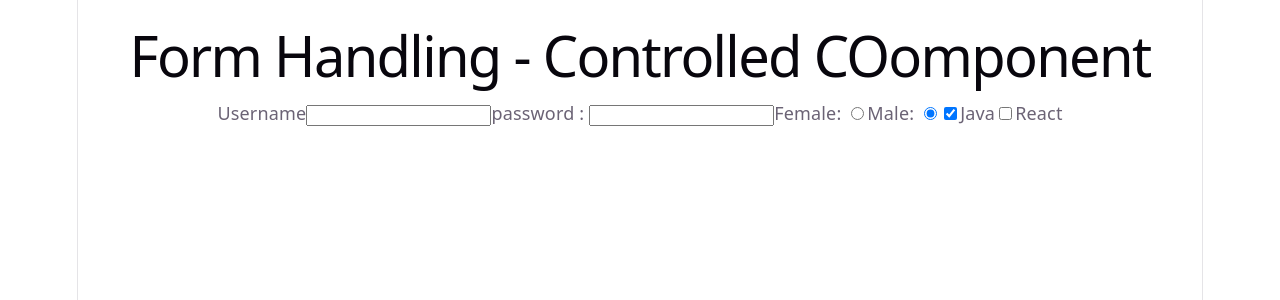
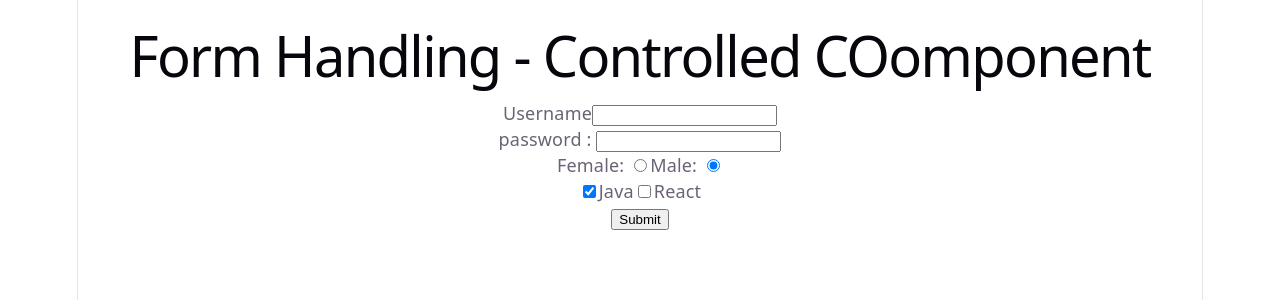
Before and after one commit to shalini06mittal/TS_React_PCF_WS, a React (Vite) app in the folder ReactDemos/portfolio-app/: page / in a window 1280 px wide. Shown: the top 300 px of the page. Built offline with nearby package versions, Linux system fonts and the light colour scheme.

Commit message:
react forms validation

```diff
--- a/ReactDemos/portfolio-app/src/demos/AddForm.tsx
+++ b/ReactDemos/portfolio-app/src/demos/AddForm.tsx
@@ -6,6 +6,8 @@ interface CustomerProps{
     gender:string;
     skills:string[]
 }
+
+type FormErrors = Partial<Record<keyof CustomerProps, string>>
 
 export default function AddForm() {
 
@@ -29,6 +31,7 @@ export default function AddForm() {
 //   const [gender, setGender] = useState<string>('Male');
 
     const [form, setform] = useState<CustomerProps>({name:'', password:'', gender:'male', skills : ['Java']})
+    const [newErrors, setnewErrors] = useState<FormErrors>()
 
     const handleNameChange = (e: React.ChangeEvent<HTMLInputElement>)=>{
         const { name , value, type} = e.target;
@@ -72,27 +75,64 @@ export default function AddForm() {
             else
             setform(prev => ({...prev , [name]: value}))
     }
+
+
+    const validateField = (name : keyof CustomerProps, value : unknown): string =>{
+        switch(name){
+            case 'name':
+                if(!String(value).trim()) return "Name is required"
+                if(String(value).trim().length<2) return "Name must be atleast 2 characters long"
+                return '';
+            case 'password':
+                if(!String(value).trim()) return "password is required"
+                if(String(value).trim().length<8) return "password must be atleast 8 characters long"
+                return '';
+            default:
+                return '';
+        }
+    }
+
+    const submit = (e: React.FormEvent)=>{
+            e.preventDefault();
+            const newErrors : FormErrors = {};
+            (Object.keys(form) as (keyof CustomerProps)[]).forEach(key=>{
+                const msg = validateField(key, form[key])
+                if(msg) newErrors[key]= msg
+            })
+            if(Object.keys(newErrors).length > 0){
+                console.log('Form has errors');
+                return;
+
+            }
+            console.log('form submitted');
+
+    }
   return (
     <div>
         {/* <form onSubmit={submit}>
             <input type="text" name="username" id="" />
             <input type="submit" value='Submit'/>
         </form> */}
+
+        <div>
         <label htmlFor="username">Username</label>
         <input type="text" name='name'
             value={form.name}
             //  onChange={handleNameChange}
             onChange={handleChange}
             id="username" />
-
-
+            {newErrors?.name}
+        </div>
+        <div>
          <label htmlFor="password">password : </label>
         <input type="password" name='password'
             value={form.password}
             // onChange={handlePasswordChange}
             onChange={handleChange}
             id="password" />
-
+            {newErrors?.password}
+</div>
+<div>
 
         Female: <input type="radio" name='gender'
             value='female'
@@ -107,7 +147,8 @@ export default function AddForm() {
             onChange={handleChange}
              checked = {form.gender=== 'male'}
             id="gender" />
-
+</div>
+<div>
             {/* CHECKBOX */}
             <label>
                 <input
@@ -130,8 +171,11 @@ export default function AddForm() {
                 />
                 React
             </label>
+        </div>
+        <div>
+             <button onClick={submit}>Submit</button>
+        </div>
 
-        {/* <button onClick={submit}>Submit</button> */}
 
     </div>
   )
```
Also changed, not shown: 1 other file (tests, documents, lock files or other folders).
